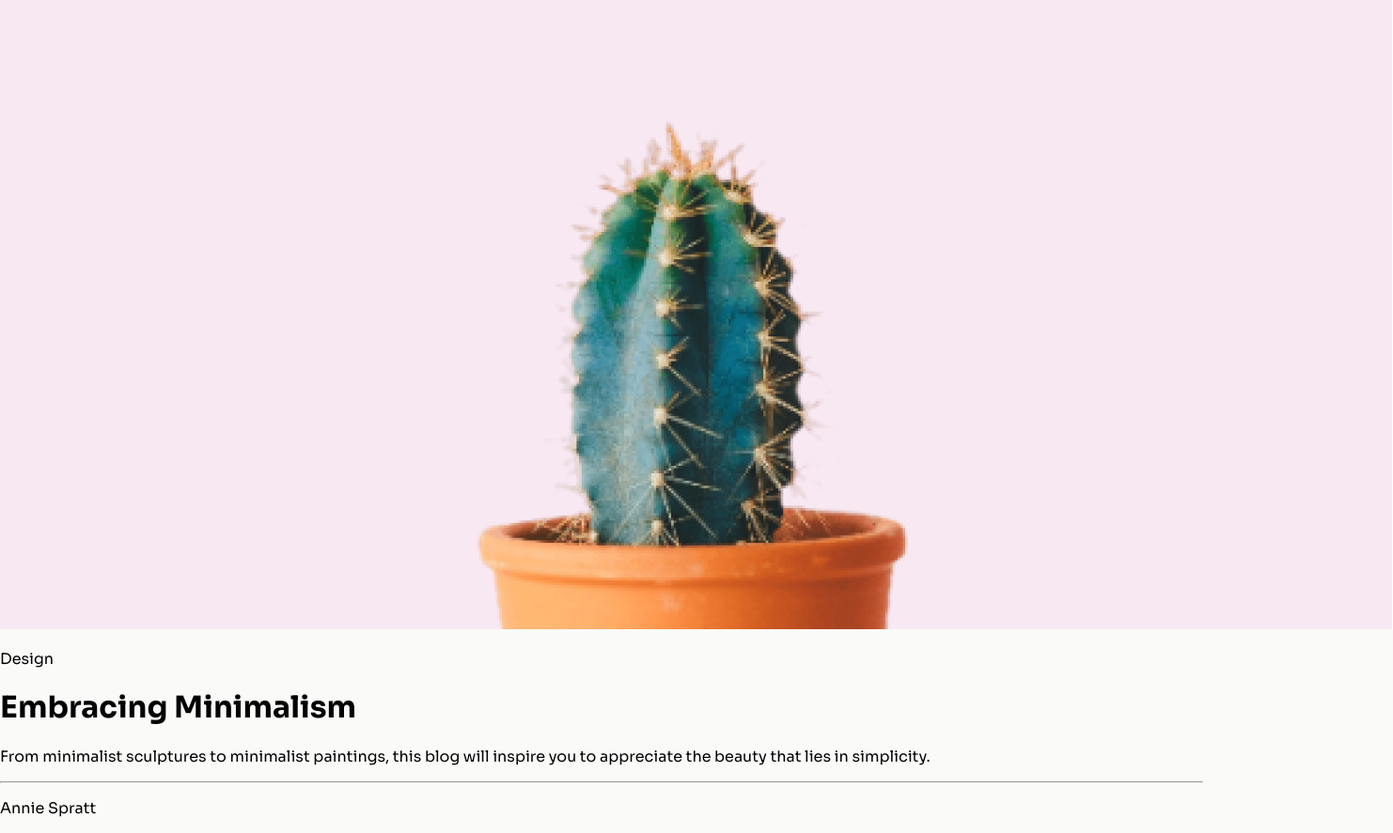
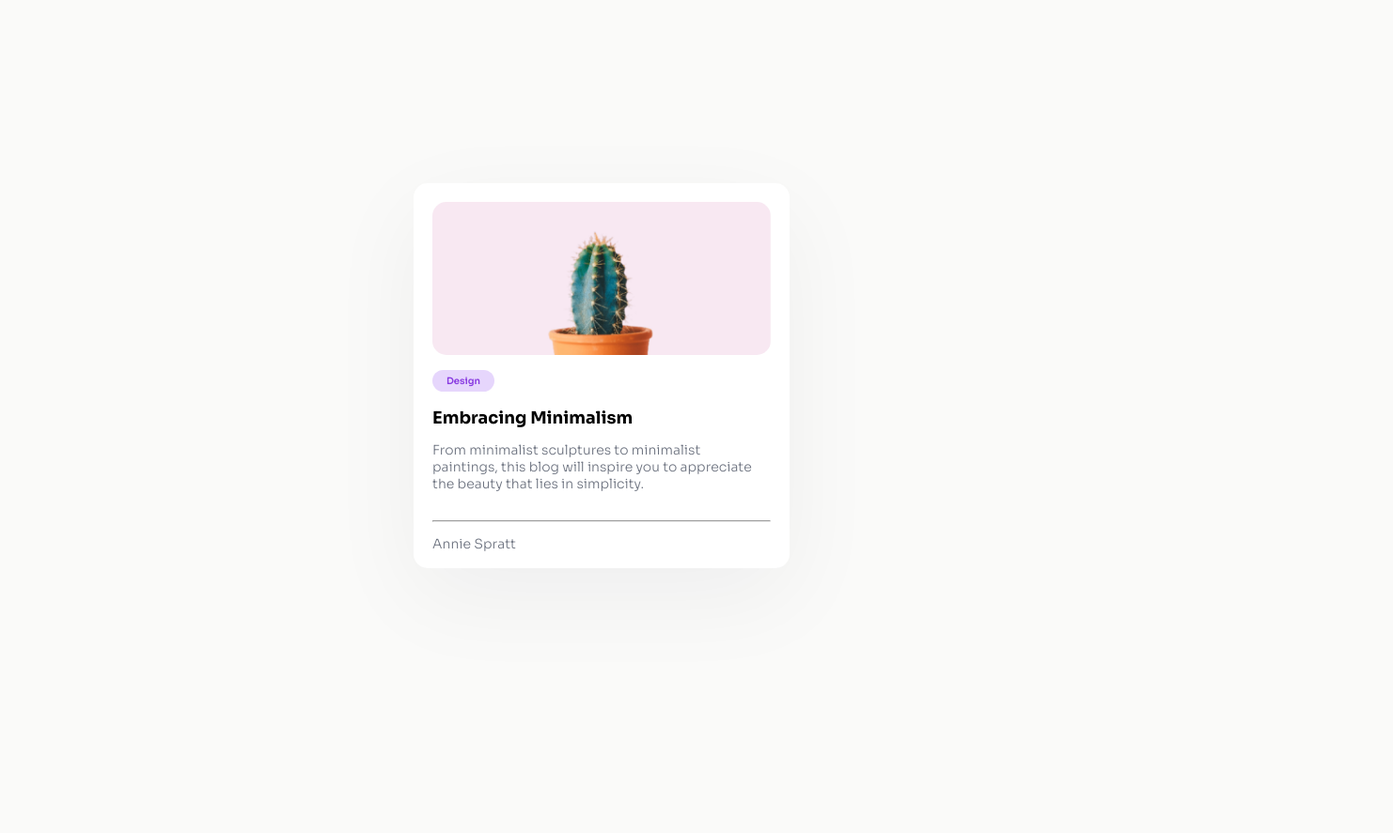
Before and after one commit to laizuakram1/Responsive-card-devchal, a plain HTML site: page index.html in a window 1280 px wide. Shown: the whole page at 94% size, 1482 px wide, since content can reach past the window. After the commit the page ends 800 px from the top, so only its background shows below. Drawn offline with Linux system fonts and the light colour scheme.

Commit message:
create card ui

```diff
--- a/css/styles.css
+++ b/css/styles.css
@@ -3,7 +3,7 @@
 
 /* Reset some default styles */
 body {
-    max-width: 1280px;
+
     margin: 0;
     padding: 0;
     background-color: #FAFAF9;
@@ -17,6 +17,60 @@ a {
 * {
     box-sizing: border-box;
     font-family: "Sora", sans-serif;
+    max-width: 1280px;
+
 }
 
 /*  styles for body*/
+main{
+    width: 100%;
+    height: 100vh;
+    display: flex;
+    justify-content: center;
+    align-items: center;
+}
+.card{
+    max-width: 400px;
+    height: 410px;
+    background-color: #FFFFFF;
+    padding: 20px;
+    /* border: 1px solid tomato; */
+    border-radius: 15px;
+    box-shadow: 0px 30px 100px 0px rgba(17, 23, 41, 0.05);
+}
+.card-image img{
+    width: 100%;
+    border-radius: 15px;
+    margin-bottom: 10px;
+}
+.card-tag{
+    display: inline;
+    width: 500px;
+    height: 70px;
+    font-size: 10px;
+    font-weight: 600;
+    background-color: #E6D6FC;
+    color: #883AE1;
+    padding: 5px 15px;
+    border-radius: 50px;
+
+}
+.card-text h1{
+    font-size: 18px;
+    font-weight: 700;
+    margin-top: 20px;
+}
+.card-text p{
+    font-size: 14px;
+    font-weight: 300;
+    text-align: left;
+    max-width: 350px;
+    color: #6C727F;
+}
+.card-text > hr{
+    margin-top: 30px;
+    height: 1px;
+    border-radius: 5px;
+    color: #E5EAF0;
+
+}
--- a/index.html
+++ b/index.html
@@ -3,8 +3,8 @@
 <head>
     <meta charset="UTF-8">
     <meta name="viewport" content="width=device-width, initial-scale=1.0">
-    <link rel="stylesheet" href="css/styles.css">
-    <title>Responsive Web Developer Starter - devchallenges.io</title>
+    <link rel="stylesheet" href="./css/styles.css">
+    <title>Responsive card-image</title>
     <link rel="icon" href="images/favicon.ico" type="image/x-icon" sizes="any">
 </head>
 <body>
@@ -14,7 +14,7 @@
             <div class="card-image">
                 <img src="./images/cactus_img.jpg" alt="cactus image">
             </div>
-            <p>Design</p>
+            <p class="card-tag">Design</p>
 
             <div class="card-text">
                 <h1>Embracing Minimalism</h1>
```
